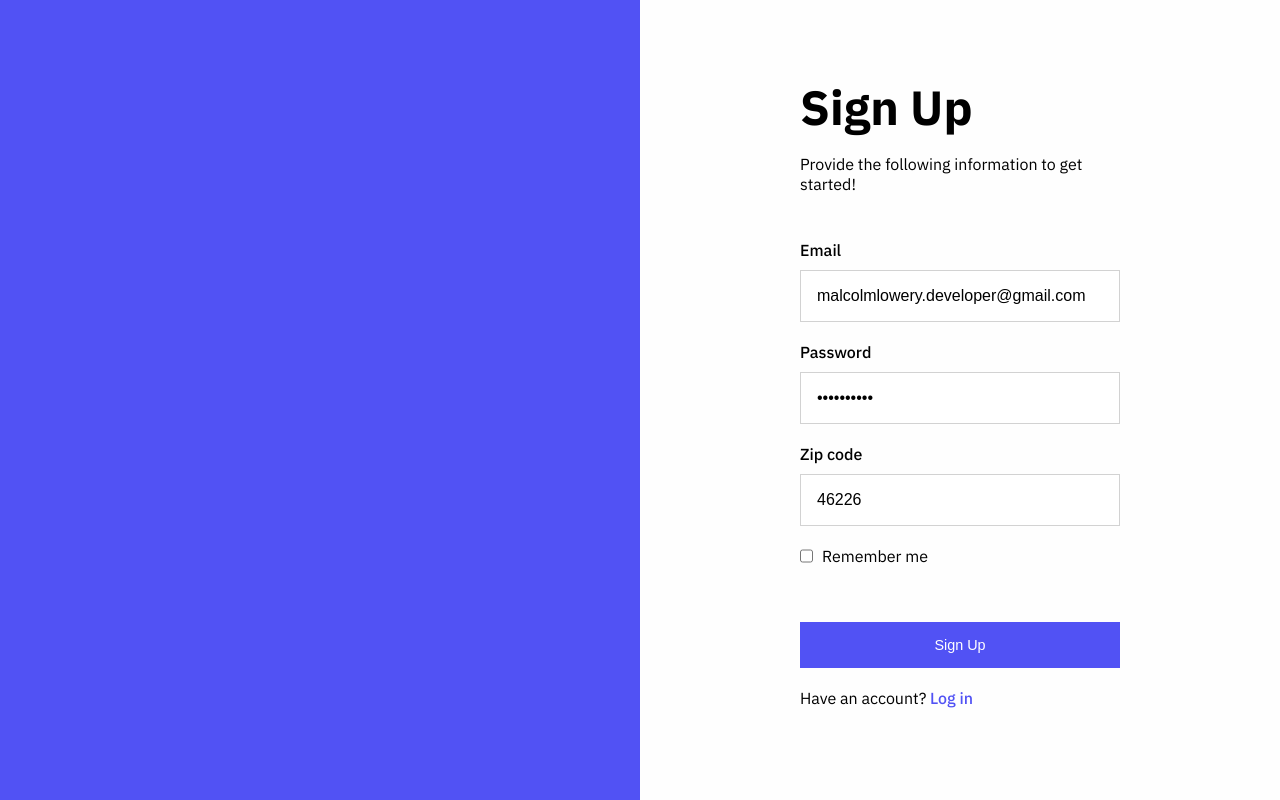
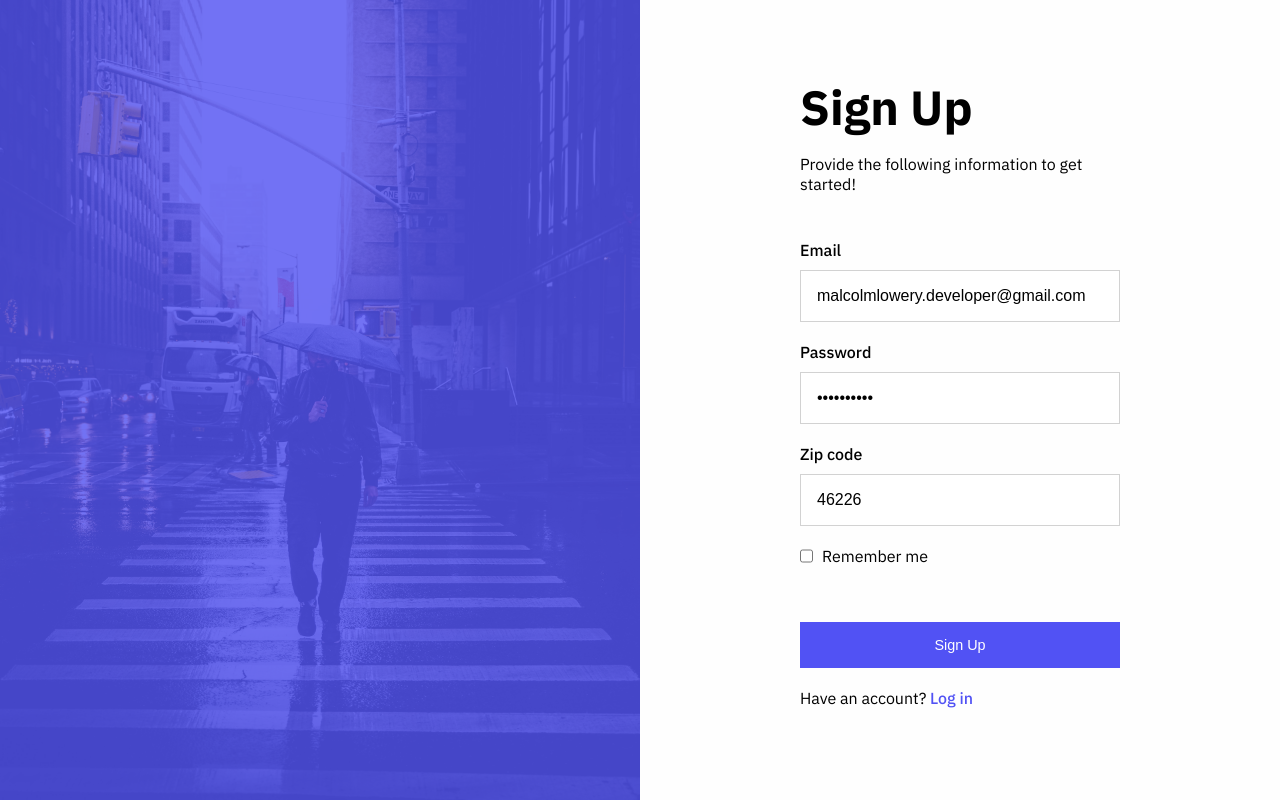
Before and after one commit to malcolmlowery/WeatherDART, a React (Vite) app: page / in a window 1280 px wide. Built offline with nearby package versions, Linux system fonts and the light colour scheme.

Commit message:
Added breakpoints for responsiveness

```diff
--- a/src/pages/auth.tsx
+++ b/src/pages/auth.tsx
@@ -9,7 +9,10 @@ const AuthPage = () => {
 
   return (
     <div className='auth-container'>
-      <div className='auth-container__left-side'></div>
+      <div className='auth-container__left-side'>
+        <div className='auth-container__left-side__bg-image'></div>
+      </div>
+
       <div className='auth-container__right-side'>
         <div className='auth-container__right-side__content'>
           <h1 className='auth-container__right-side__content_title'>
--- a/src/pages/p_styles/auth.page.css
+++ b/src/pages/p_styles/auth.page.css
@@ -1,12 +1,7 @@
 .auth-container {
   display: flex;
-  height: 100vh;
+  min-height: 100vh;
   width: 100vw;
-}
-
-.auth-container__left-side {
-  background-color: #5152f4;
-  flex: 1;
 }
 
 .auth-container__right-side {
@@ -15,6 +10,7 @@
   display: flex;
   flex: 1;
   justify-content: center;
+  overflow-y: scroll;
 }
 
 .auth-container__right-side__content {
@@ -45,3 +41,28 @@
   font-weight: 500;
   text-decoration: none;
 }
+
+.auth-container__left-side {
+  background-color: #5152f4;
+  flex: 1;
+}
+
+.auth-container__left-side__bg-image {
+  background-image: url('../../assets/images/weather-rain-bg-image-01.jpg');
+  background-size: cover;
+  filter: opacity(0.2);
+  height: 100%;
+  width: 100%;
+}
+
+@media only screen and (max-width: 1050px) {
+  .auth-container__left-side {
+    display: none;
+  }
+}
+
+@media only screen and (max-width: 700px) {
+  .auth-container__right-side__content {
+    width: 80%;
+  }
+}
```
Also changed, not shown: src/assets/images/weather-rain-bg-image-01.jpg (added).
